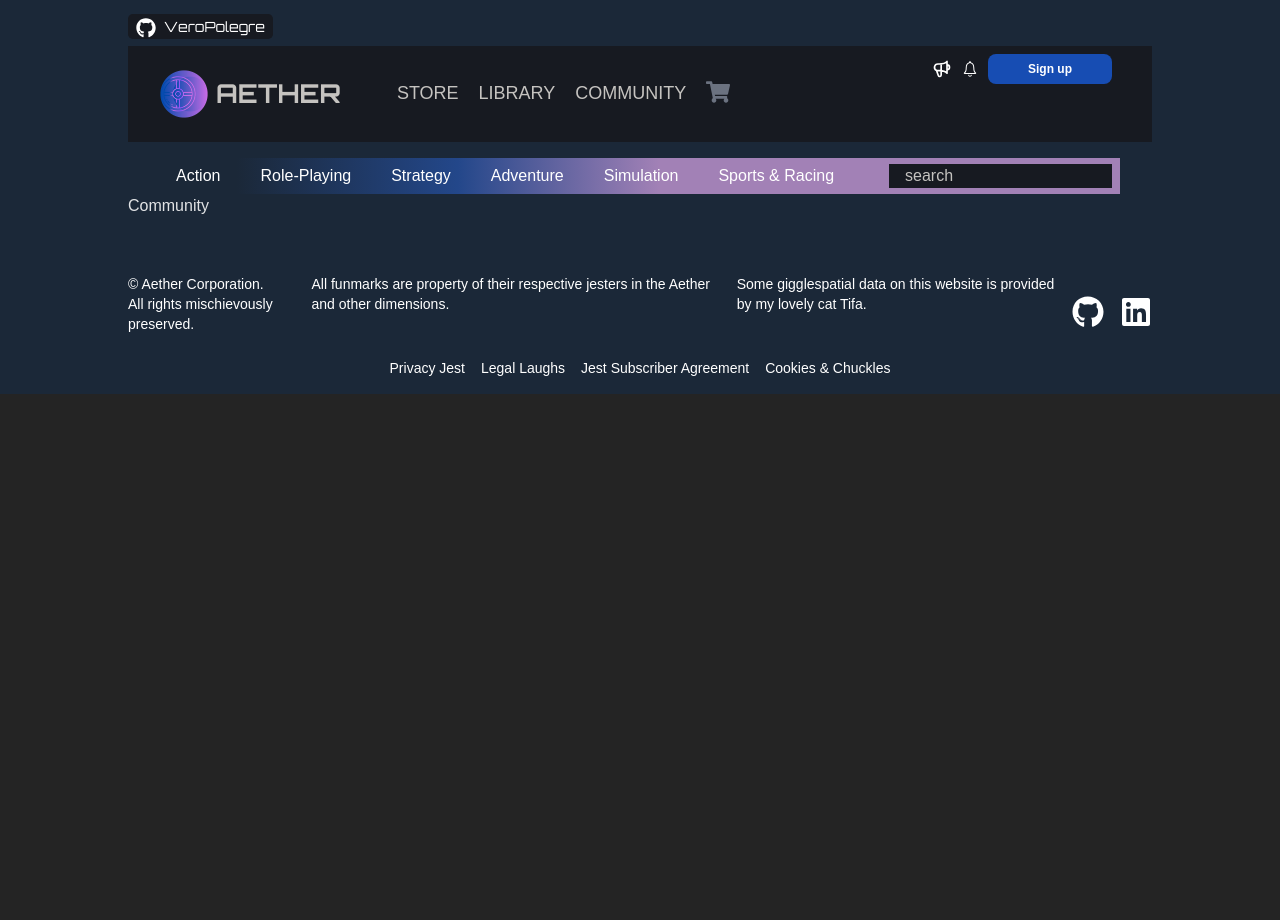
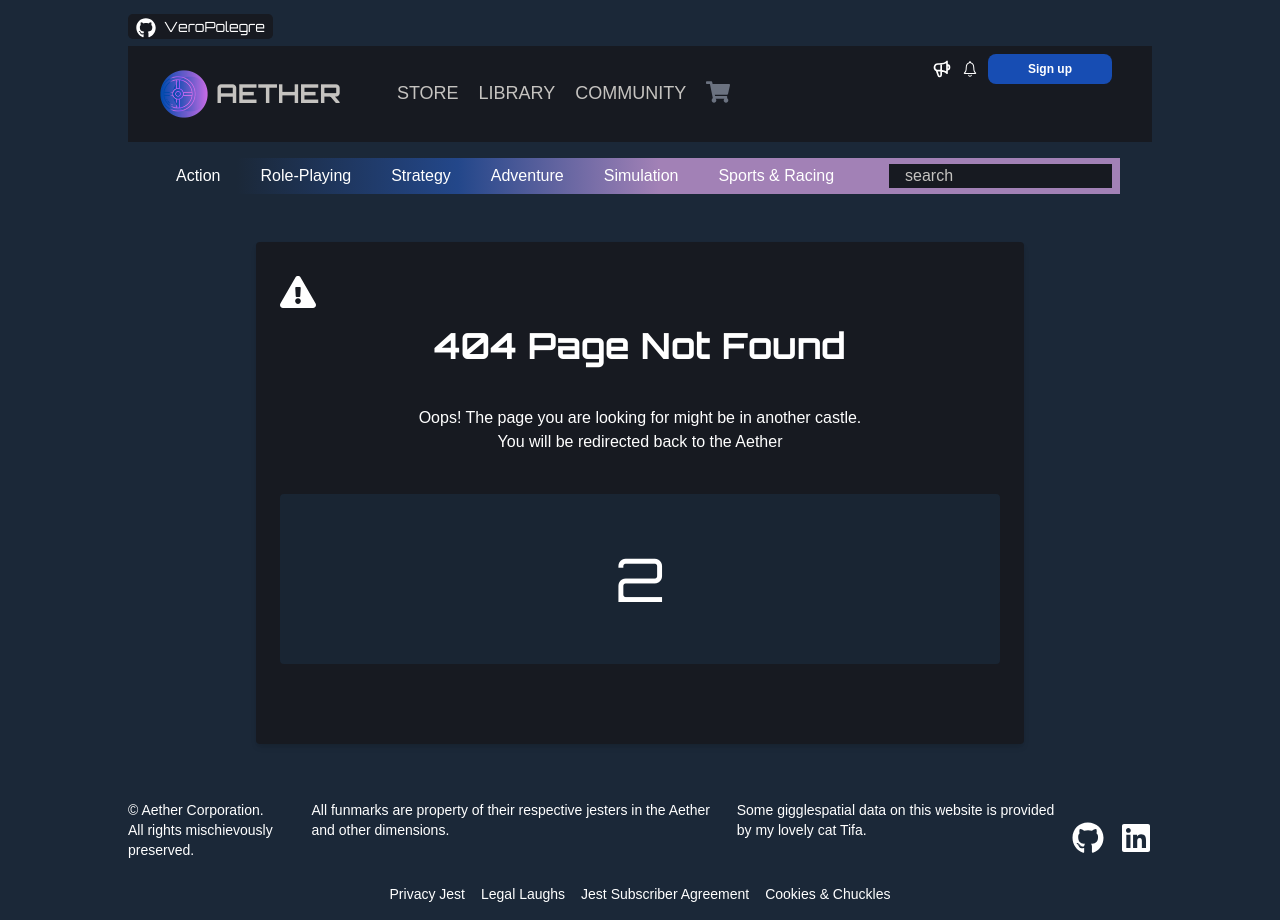
Before and after one commit to VeroPolegre/Aether-E-Commerce_React_Project, a React (Vite) app: page /community in a window 1280 px wide. Before the commit the page ends 800 px from the top, so only its background shows below. Built offline with nearby package versions, Linux system fonts and the light colour scheme.

Commit message:
404 not found page with countdown

```diff
--- a/src/App.jsx
+++ b/src/App.jsx
@@ -20,6 +20,7 @@ import Strategy from "./components/Categories/Strategy/Strategy";
 import Adventure from "./components/Categories/Adventure/Adventure";
 import Simulation from "./components/Categories/Simulation/Simulation";
 import Sports_and_Racing from "./components/Categories/Sports_and_Racing/Sports_and_Racing";
+import NotFound from "./components/NotFound/NotFound";
 
 function App() {
   return (
@@ -39,8 +40,8 @@ function App() {
                 ></Route>
                 <Route path="/login" element={<Login />}></Route>
                 <Route path="/cart" element={<Cart />} />
-                <Route path="/library" element={<Library />}></Route>
-                <Route path="/community" element={<Community />}></Route>
+                <Route path="/library" element={<NotFound />}></Route>
+                <Route path="/community" element={<NotFound />}></Route>
                 <Route path="/profile" element={<Profile />}></Route>
 
                 <Route path="/categories/action" element={<Action />}></Route>
--- /dev/null
+++ b/src/components/NotFound/NotFound.jsx
@@ -0,0 +1,41 @@
+import React, { useEffect, useState } from "react";
+import { FaExclamationTriangle } from "react-icons/fa";
+import { useNavigate } from "react-router-dom";
+
+const NotFound = () => {
+  const navigate = useNavigate();
+  let [countdown, setCountdown] = useState(6);
+
+  const countdownStart = () => {
+    const countdownInterval = setInterval(() => {
+      if (countdown > 0) {
+        setCountdown(countdown--);
+      } else {
+        clearInterval(countdownInterval);
+      }
+    }, 1000);
+  };
+  useEffect(() => {
+    countdownStart();
+    setTimeout(() => {
+      navigate("/home");
+    }, 7000);
+  }, []);
+  return (
+    <div className="flex items-center justify-center pt-10">
+      <div className="bg-[#171a21] mt-2 px-6 py-8 pb-20 rounded shadow-md text-white w-full max-w-3xl text-center">
+        <FaExclamationTriangle className="text-4xl mb-4" />
+        <h1 className=" mt-2 text-4xl font-bold">404 Page Not Found</h1>
+        <p className=" mt-10 text-white">
+          Oops! The page you are looking for might be in another castle.
+        </p>
+        <p>You will be redirected back to the Aether</p>
+        <h1 className="bg-[#192533] mt-10 py-10 px-10 rounded focus:outline-none hover:bg-[#1d2f4a] text-white-500 text-[60px] ">
+          {countdown}
+        </h1>
+      </div>
+    </div>
+  );
+};
+
+export default NotFound;
```
